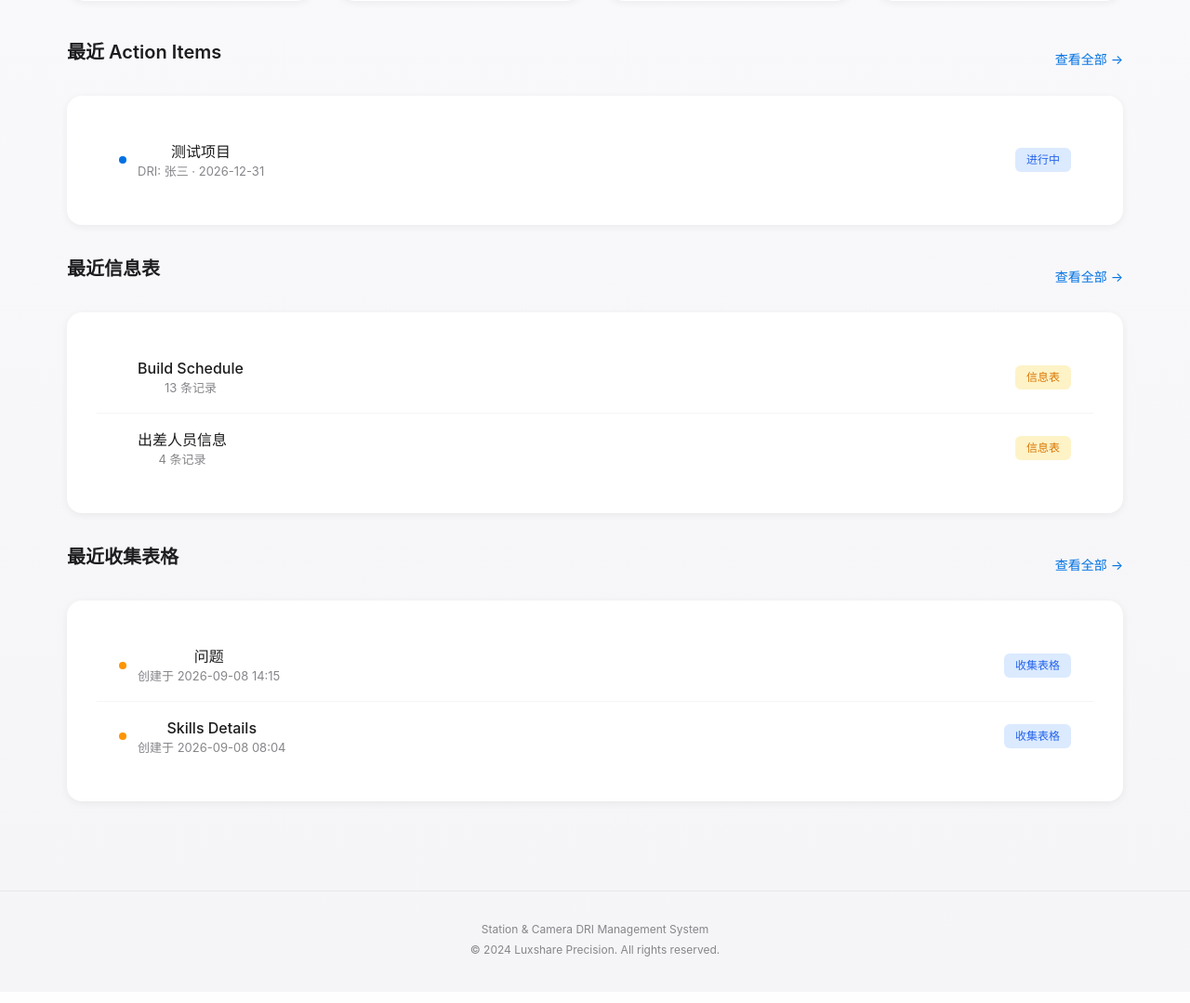
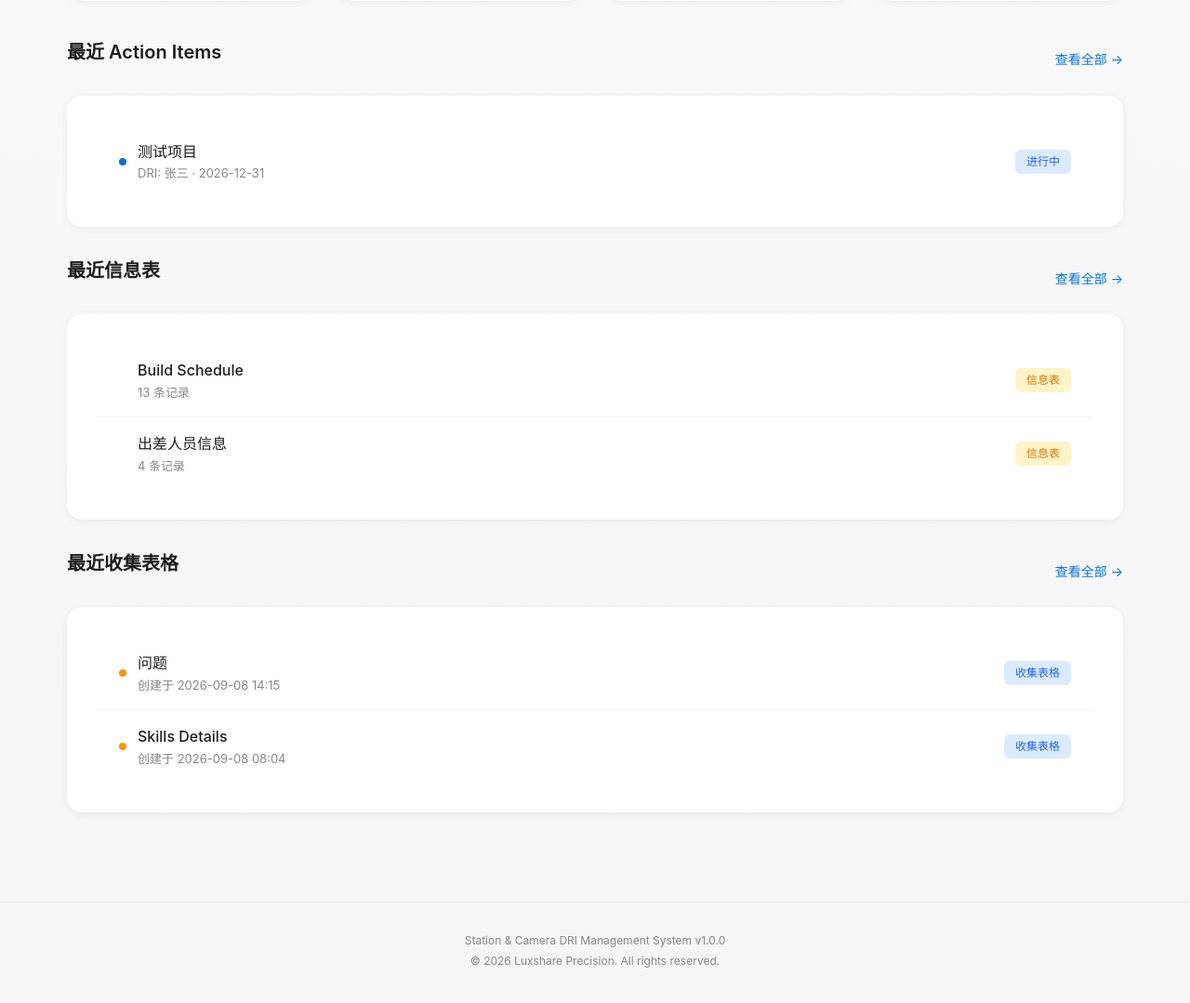
Before and after one commit to alston-lai/station-camera-dri, a Flask app: page / in a window 1280 px wide. Shown: the part 578-1657 px from the top of the page at 93% size. Before the commit the page ends 1607 px from the top, so only its background shows below. Run offline with Flask 2, Linux system fonts and the light colour scheme; the visitor is signed in with stand-in values (Sample User, id 1); data comes from the database, SQL or seed files in the repository.

Commit message:
1.Add version control 2.Improve templates style

```diff
--- a/scripts/app.py
+++ b/scripts/app.py
@@ -28,6 +28,8 @@ from data_manager import (
     get_history, add_history,
     export_staff_to_excel, import_staff_from_excel
 )
+
+from version import __version__
 
 # 获取项目根目录和模板路径
 SCRIPT_DIR = os.path.dirname(os.path.abspath(__file__))
@@ -91,6 +93,10 @@ app.config['PERMANENT_SESSION_LIFETIME'] = timedelta(hours=8)
 # 限制上传体积，防止超大文件拖垮服务（Excel/CSV 导入）
 app.config['MAX_CONTENT_LENGTH'] = 25 * 1024 * 1024
 
+#version control
+@app.context_processor
+def inject_version():
+    return dict(app_version=__version__)
 
 def nl2br(value):
     """把文本中的换行符转成 <br>，同时转义 HTML，供表格单元格保留换行显示。"""
--- /dev/null
+++ b/scripts/version.py
@@ -0,0 +1,9 @@
+# version.py
+__version__ = "1.0.0"
+__version_info__ = {
+    "major": 1,
+    "minor": 0,
+    "patch": 1,
+    "release_date": "2026-09-10",
+    "description": "首个正式版本，包含主页和四大功能模块"
+}
--- a/templates/base.html
+++ b/templates/base.html
@@ -67,8 +67,8 @@
 
     <footer class="site-footer">
         <div class="footer-container">
-            <p>Station & Camera DRI Management System</p>
-            <p class="footer-copy">© 2024 Luxshare Precision. All rights reserved.</p>
+            <p>Station & Camera DRI Management System v{{ app_version }}</p>
+            <p class="footer-copy">© 2026 Luxshare Precision. All rights reserved.</p>
         </div>
     </footer>
 
--- a/templates/index.html
+++ b/templates/index.html
@@ -313,16 +313,29 @@
 .recent-dot-gray { background: #86868b; }
 .recent-dot-blue { background: #0071E3; }
 .recent-dot-orange { background: #FF9500; }
+/* 标题 + 下方小字：纵向排列、整体左对齐，两行共享同一条左基线 */
+.recent-main {
+    display: flex;
+    flex-direction: column;
+    align-items: flex-start;
+    text-align: left;
+    gap: 0.15rem;
+    flex: 1;
+    min-width: 0;
+}
 .recent-title {
     font-weight: 500;
     color: var(--apple-dark, #1d1d1f);
     white-space: nowrap;
     overflow: hidden;
     text-overflow: ellipsis;
+    max-width: 100%;
 }
 .recent-meta {
     font-size: 0.8125rem;
     color: var(--apple-gray, #86868b);
+    text-align: left;
+    max-width: 100%;
 }
 .recent-right {
     display: flex;
@@ -403,7 +416,7 @@ Promise.all([
             return '<a href="/action-items" class="recent-item">' +
                 '<div class="recent-left">' +
                     '<div class="recent-dot ' + dotClass + '"></div>' +
-                    '<div>' +
+                    '<div class="recent-main">' +
                         '<div class="recent-title">' + item.title + '</div>' +
                         '<div class="recent-meta">DRI: ' + (item.dri || '未指定') + ' · ' + (item.eta || '未设置截止日期') + '</div>' +
                     '</div>' +
@@ -427,7 +440,7 @@ Promise.all([
             return '<a href="/info-list" class="recent-item">' +
                 '<div class="recent-left">' +
                     '<div class="recent-dot recent-dot-purple"></div>' +
-                    '<div>' +
+                    '<div class="recent-main">' +
                         '<div class="recent-title">' + item.name + '</div>' +
                         '<div class="recent-meta">' + rowCount + ' 条记录</div>' +
                     '</div>' +
@@ -450,7 +463,7 @@ Promise.all([
             return '<a href="/collector/' + item.id + '" class="recent-item">' +
                 '<div class="recent-left">' +
                     '<div class="recent-dot recent-dot-orange"></div>' +
-                    '<div>' +
+                    '<div class="recent-main">' +
                         '<div class="recent-title">' + item.name + '</div>' +
                         '<div class="recent-meta">创建于 ' + dateStr + '</div>' +
                     '</div>' +
```
